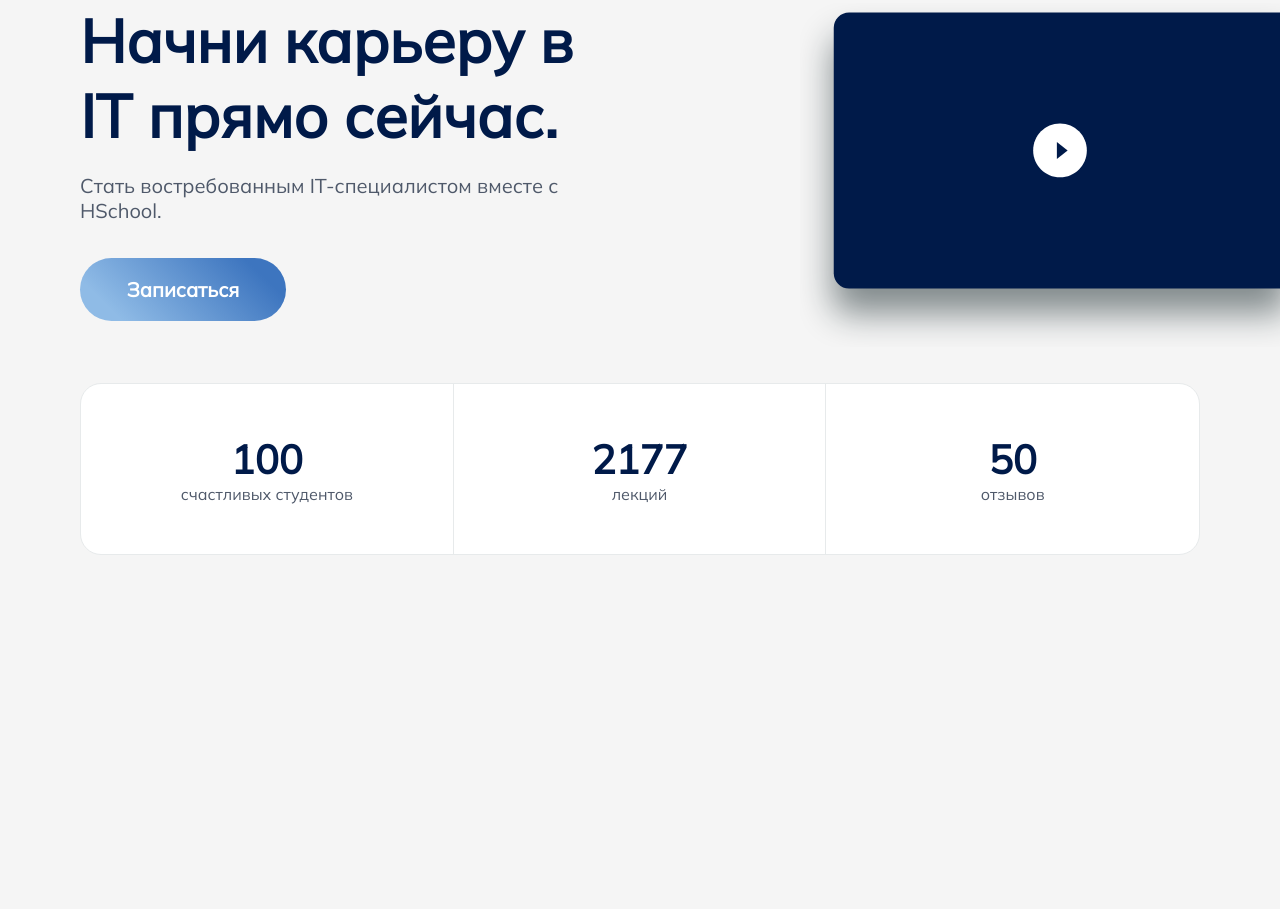
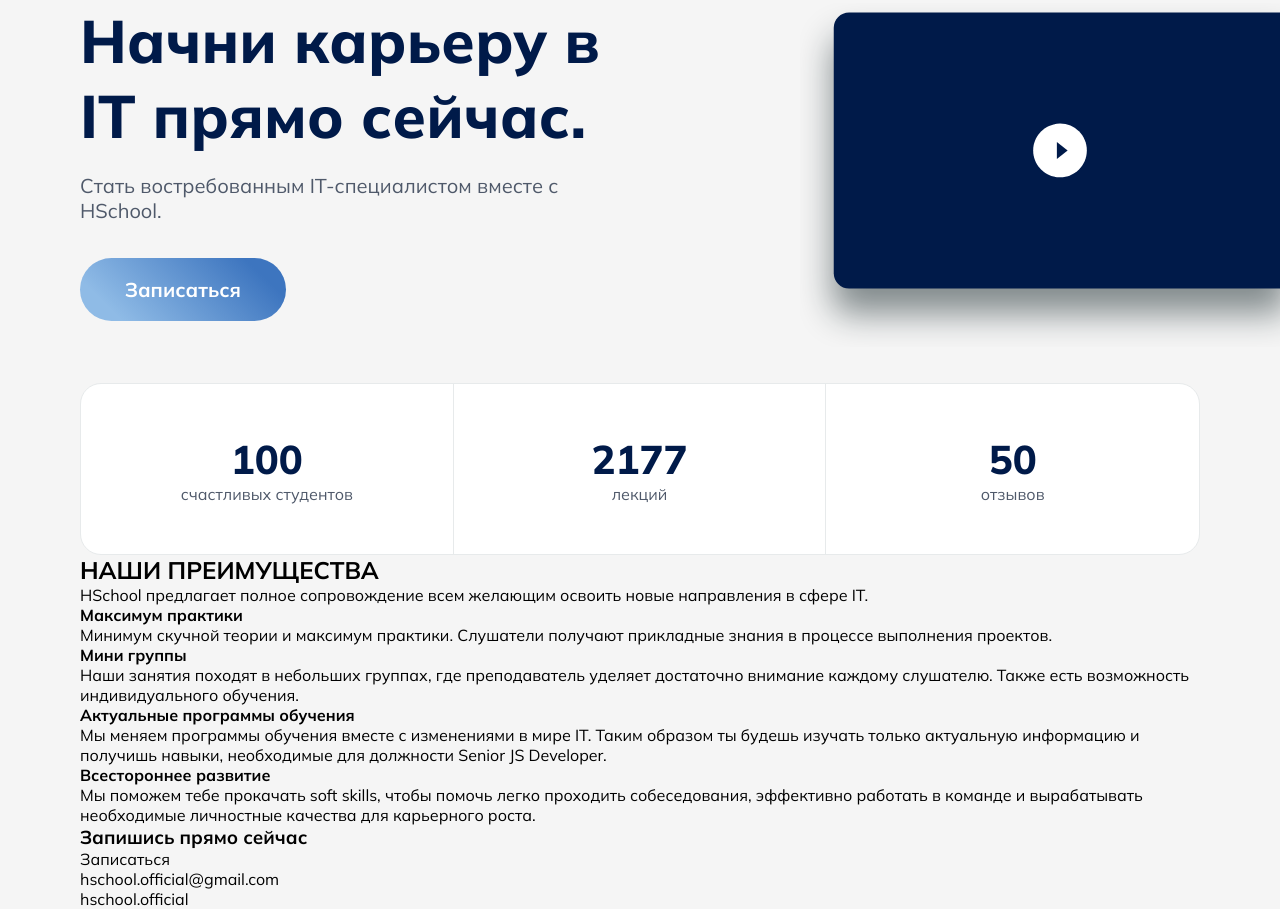
Before and after one commit to KateZzh/Preview-card, a plain HTML site: page index.html in a window 1280 px wide. Shown: the part 247-1156 px from the top of the page. Before the commit the page ends 802 px from the top, so only its background shows below. Drawn offline with Linux system fonts and the light colour scheme.

Commit message:
some fixes

```diff
--- a/index.html
+++ b/index.html
@@ -34,6 +34,8 @@
       </section>
 
       <section class="statistics">
+        <div class="img-bubbles"></div>
+
         <div class="wrapper">
           <div>
             <h2>100</h2>
@@ -51,7 +53,69 @@
           </div>
         </div>
       </section>
+
+      <section class="advantages">
+        <h2>НАШИ ПРЕИМУЩЕСТВА</h2>
+
+        <p>
+          HSchool предлагает полное сопровождение всем желающим освоить новые
+          направления в сфере IT.
+        </p>
+
+        <div class="key-advantages">
+          <div class="img-point"></div>
+
+          <div>
+            <h4>Максимум практики</h4>
+            <p>
+              Минимум скучной теории и максимум практики. Слушатели получают
+              прикладные знания в процессе выполнения проектов.
+            </p>
+          </div>
+
+          <div>
+            <h4>Мини группы</h4>
+            <p>
+              Наши занятия походят в небольших группах, где преподаватель
+              уделяет достаточно внимание каждому слушателю. Также есть
+              возможность индивидуального обучения.
+            </p>
+          </div>
+
+          <div>
+            <h4>Актуальные программы обучения</h4>
+            <p>
+              Мы меняем программы обучения вместе с изменениями в мире IT. Таким
+              образом ты будешь изучать только актуальную информацию и получишь
+              навыки, необходимые для должности Senior JS Developer.
+            </p>
+          </div>
+
+          <div>
+            <h4>Всестороннее развитие</h4>
+            <p>
+              Мы поможем тебе прокачать soft skills, чтобы помочь легко
+              проходить собеседования, эффективно работать в команде и
+              вырабатывать необходимые личностные качества для карьерного роста.
+            </p>
+          </div>
+
+          <div class="img-symbol"></div>
+
+          <h3>Запишись прямо сейчас</h3>
+
+          <div class="btn">Записаться</div>
+        </div>
+      </section>
     </main>
-    <footer></footer>
+
+    <footer>
+      <div class="contacts">
+        <div class="img-logo2"></div>
+        <p>hschool.official@gmail.com</p>
+      </div>
+
+      <p>hschool.official</p>
+    </footer>
   </body>
 </html>
--- a/style.css
+++ b/style.css
@@ -1,21 +1,25 @@
 @font-face {
   font-family: "Mulish";
   src: url(./fonts/Mulish-Bold.ttf) format("truetype");
+  font-weight: 700;
 }
 
 @font-face {
   font-family: "Mulish";
   src: url(./fonts/Mulish-ExtraBold.ttf) format("truetype");
+  font-weight: 800;
 }
 
 @font-face {
   font-family: "Mulish";
   src: url(./fonts/Mulish-Medium.ttf) format("truetype");
+  font-weight: 500;
 }
 
 @font-face {
   font-family: "Mulish";
   src: url(./fonts/Mulish-Regular.ttf) format("truetype");
+  font-weight: 400;
 }
 
 * {
@@ -125,12 +129,12 @@
 
 /* section class="statistics" */
 
-.statistics h2 {
+.statistics .wrapper h2 {
   font: 800 40px "Mulish";
   color: #001a49;
 }
 
-.statistics p {
+.statistics .wrapper p {
   font: 400 16px "Mulish";
   color: #4f596a;
 }
```
